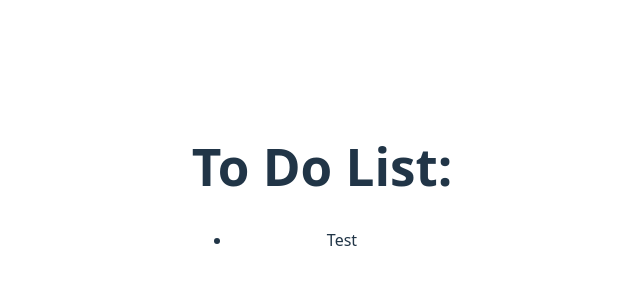
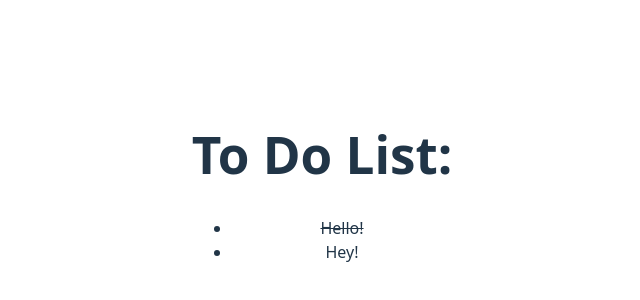
Before and after one commit to simonas-kulakauskas/react-todo-list, a React (Vite) app: page / in a window 1280 px wide. Shown: the part 214-514 px from the top of the page, without its empty margins (318-958 px from the left). Built offline with nearby package versions, Linux system fonts and the light colour scheme.

Commit message:
Created a example data set and example of how it should be listed / look.

```diff
--- a/src/App.jsx
+++ b/src/App.jsx
@@ -1,12 +1,20 @@
 import { useState } from 'react'
 import './App.css'
+import { todoListItems } from './data';
 
 function App() {
+
   return (
     <>
       <h1>To Do List: </h1>
-      <ul>
-        <li>Test</li>
+      <ul> {/* Example List */}
+        <li key={todoListItems[0].key} style={
+          todoListItems[0].checkedOff && {textDecoration: 'line-through'} /* If it's checked off value is true, strike through it*/
+        }>{todoListItems[0].itemValue}</li>
+        <li key={todoListItems[1].key}>{todoListItems[1].itemValue}</li>
+      </ul>
+      <ul> {/* Actual List */}
+
       </ul>
     </>
   );
--- /dev/null
+++ b/src/data.js
@@ -0,0 +1,12 @@
+export let todoListItems = [
+    {
+        key: 0,
+        itemValue: "Hello!",
+        checkedOff: true
+    },
+    {
+        key: 1,
+        itemValue: "Hey!",
+        checkedOff: false
+    }
+];
```
